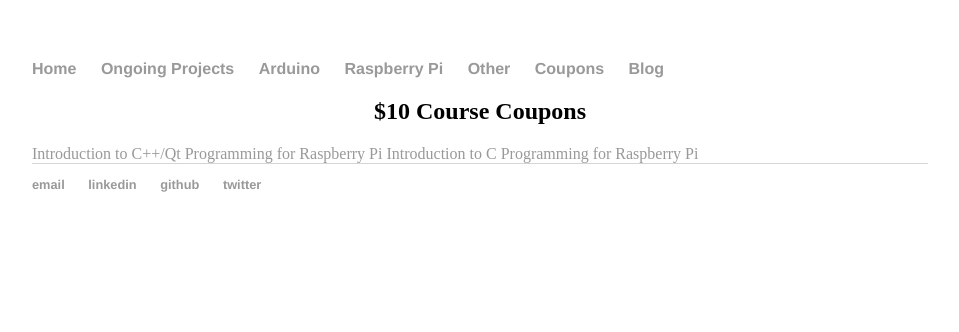
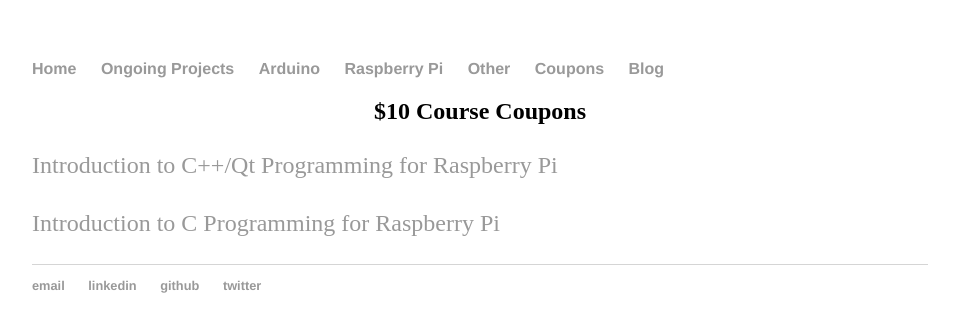
Before and after one commit to eMakerStudio/eMakerStudio.github.io, a plain HTML site: page coupons/index.html in a window 1280 px wide. Shown: the whole page, without its empty margins (160-1119 px from the left). Drawn offline with Linux system fonts and the light colour scheme.

Commit message:
update indexhtml

```diff
--- a/coupons/index.html
+++ b/coupons/index.html
@@ -21,10 +21,10 @@
     		<div class="blurb">
 
 			<center><h2>$10 Course Coupons</h2></center>
-      <a href="https://www.udemy.com/introduction-to-cplusplus-and-qt5-programming-for-raspberry-pi/?couponCode=GITHUB">Introduction to C++/Qt Programming for Raspberry Pi</a>
-
-      <a href="https://www.udemy.com/introduction-to-c-programming-for-the-raspberry-pi/?couponCode=GITHUB">Introduction to C Programming for Raspberry Pi</a>
-
+     <p> <a href="https://www.udemy.com/introduction-to-cplusplus-and-qt5-programming-for-raspberry-pi/?couponCode=GITHUB">Introduction to C++/Qt Programming for Raspberry Pi</a>
+			</p>
+    <p>  <a href="https://www.udemy.com/introduction-to-c-programming-for-the-raspberry-pi/?couponCode=GITHUB">Introduction to C Programming for Raspberry Pi</a>
+			</p>
 
 
     		</div><!-- /.blurb -->
```
